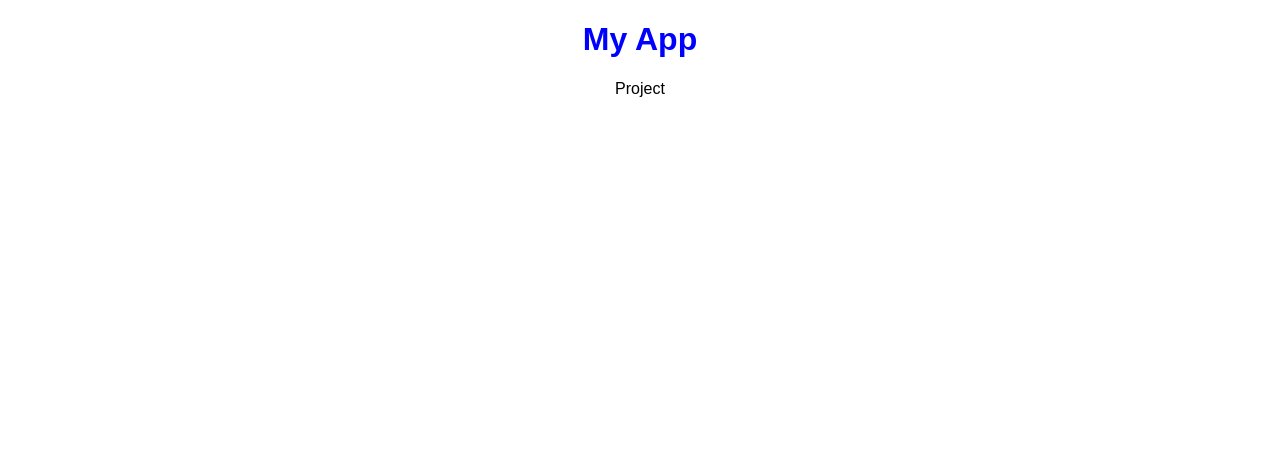
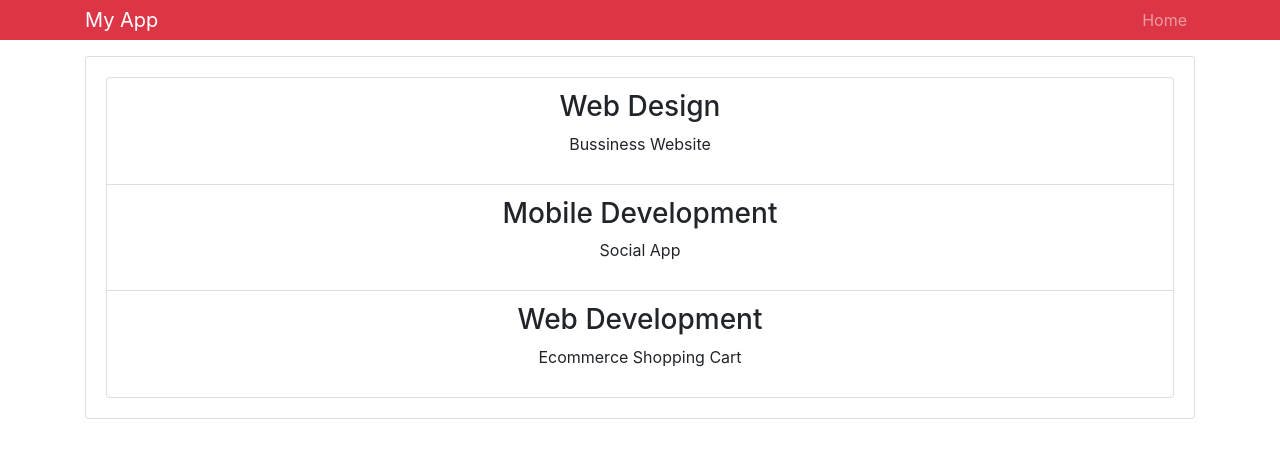
Before and after one commit to phuong-cse-iu/project-manager-react-app, a React (Create React App) app: page / in a window 1280 px wide. Shown: the top 458 px of the page. Built offline with nearby package versions, Linux system fonts and the light colour scheme.

Commit message:
Add bootstrap

```diff
--- a/package.json
+++ b/package.json
@@ -3,6 +3,8 @@
   "version": "0.1.0",
   "private": true,
   "dependencies": {
+    "bootstrap": "^4.1.3",
+    "prop-types": "latest",
     "react": "^16.5.2",
     "react-dom": "^16.5.2",
     "react-scripts": "1.1.5"
--- a/src/App.js
+++ b/src/App.js
@@ -3,6 +3,7 @@
 import './App.css';
 import Project from './Components/Project';
 import Header from './Components/Header';
+import 'bootstrap/dist/css/bootstrap.min.css';
 
 class App extends Component {
   constructor(props) {
@@ -29,7 +30,9 @@
     return (
       <div className="App">
         <Header title="My App"/>
-        <Project projects={this.state.projects}/>
+        <div className="container">
+          <Project projects={this.state.projects}/>
+        </div>
       </div>
     );
   }
--- a/src/Components/Header.js
+++ b/src/Components/Header.js
@@ -10,10 +10,19 @@
   render() {
     const { title } = this.props;
     return (
-      <div>
-        <h1 style={{headingStyle}}>{title}</h1>
-      </div>
-    )
+      <nav className="navbar navbar-expand-sm navbar-dark bg-danger mb-3 py-0">
+        <div className="container">
+          <a href="/" className="navbar-brand">{title}</a>
+          <div>
+            <ul className="navbar-nav mr-auto">
+              <li className="nav-item">
+                <a href="/" className="nav-link">Home</a>
+              </li>
+            </ul>
+          </div>
+        </div>
+      </nav>
+    );
   }
 }
 
--- a/src/Components/Project.js
+++ b/src/Components/Project.js
@@ -3,9 +3,18 @@
 
 class Project extends React.Component {
     render() {
+        const {projects} = this.props;
+        console.log(this.props.projects);
         return (
-            <div>
-                Project
+            <div className="card card-body mb-3">
+                <ul className="list-group">
+                    {projects.map(project =>
+                        <li className="list-group-item">
+                            <h3>{project.category}</h3>
+                            <p>{project.title}</p>
+                        </li>
+                    )}
+                </ul>
             </div>
         );
     }
```
